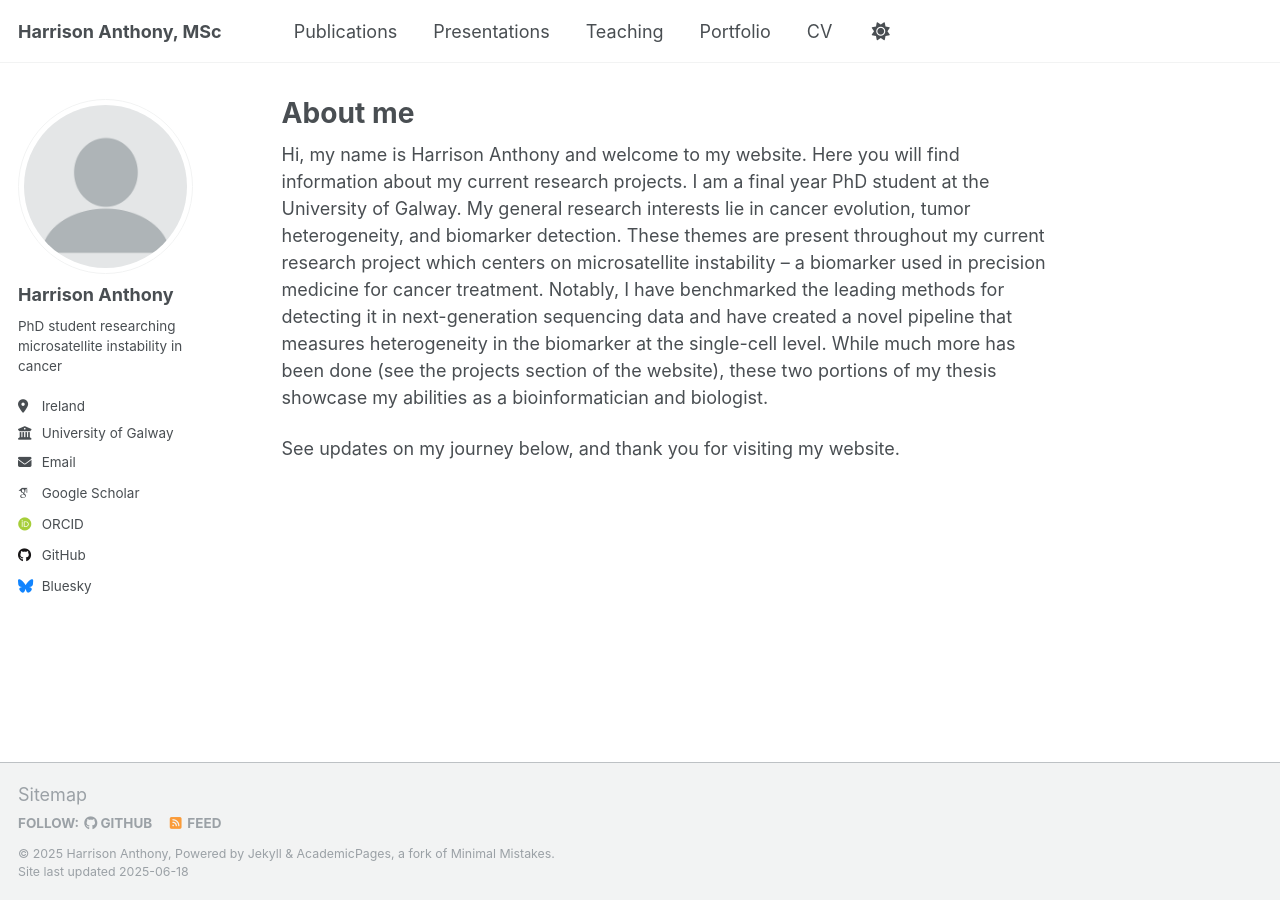
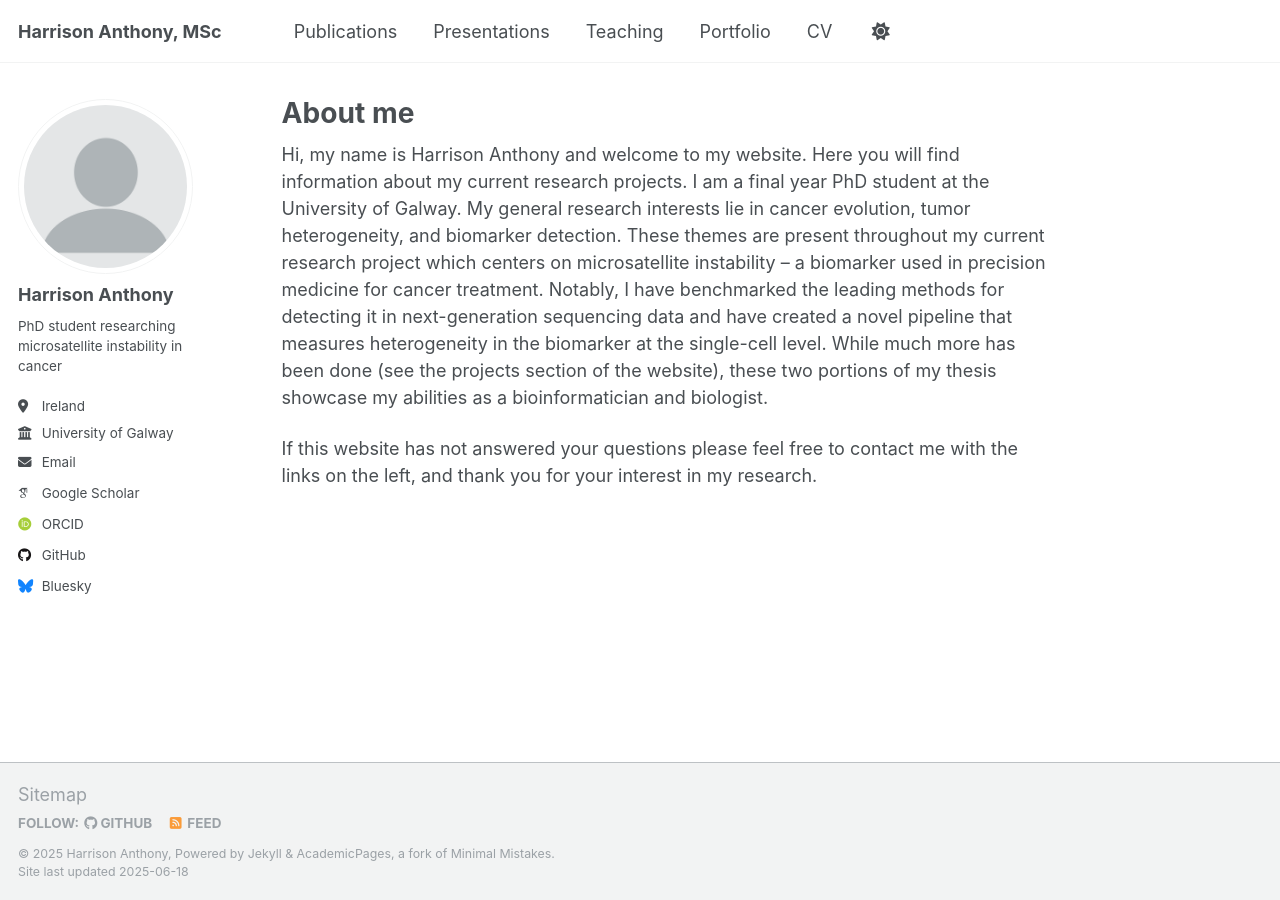
Before and after one commit to harrison-anth/harrison-anth.github.io, a Jekyll site: the page built from _pages/about.md, in a window 1280 px wide. Built offline with Jekyll 4.4.1, drawn with Linux system fonts in a browser that asks for light colours; some web fonts are replaced.

Commit message:
updating aboutme

```diff
--- a/_pages/about.md
+++ b/_pages/about.md
@@ -16,4 +16,5 @@ novel pipeline that measures heterogeneity in the biomarker at the single-cell l
 (see the projects section of the website), these two portions of my thesis showcase my abilities as a bioinformatician and
 biologist.
 
-See updates on my journey below, and thank you for visiting my website.
+If this website has not answered your questions please feel free to contact me
+with the links on the left, and thank you for your interest in my research.
```
